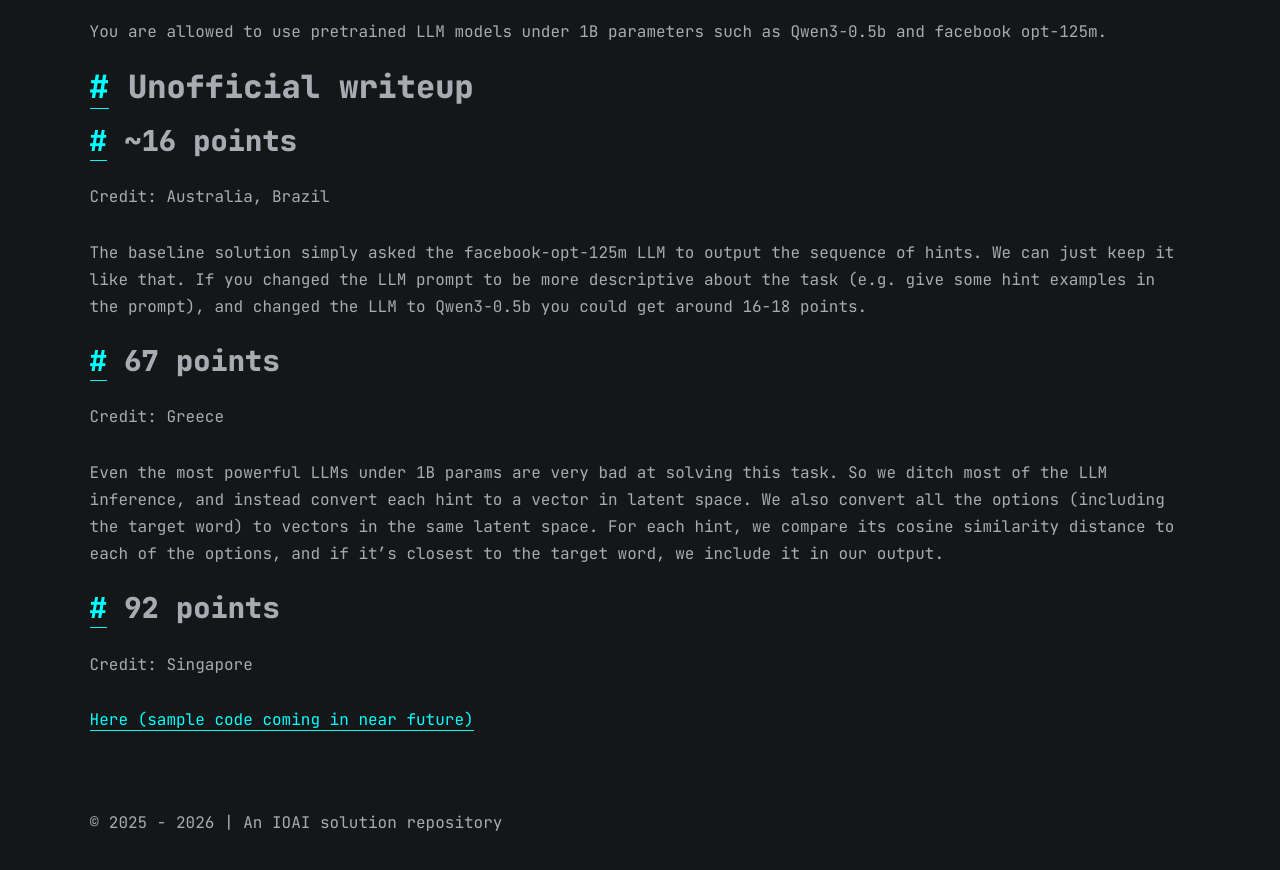
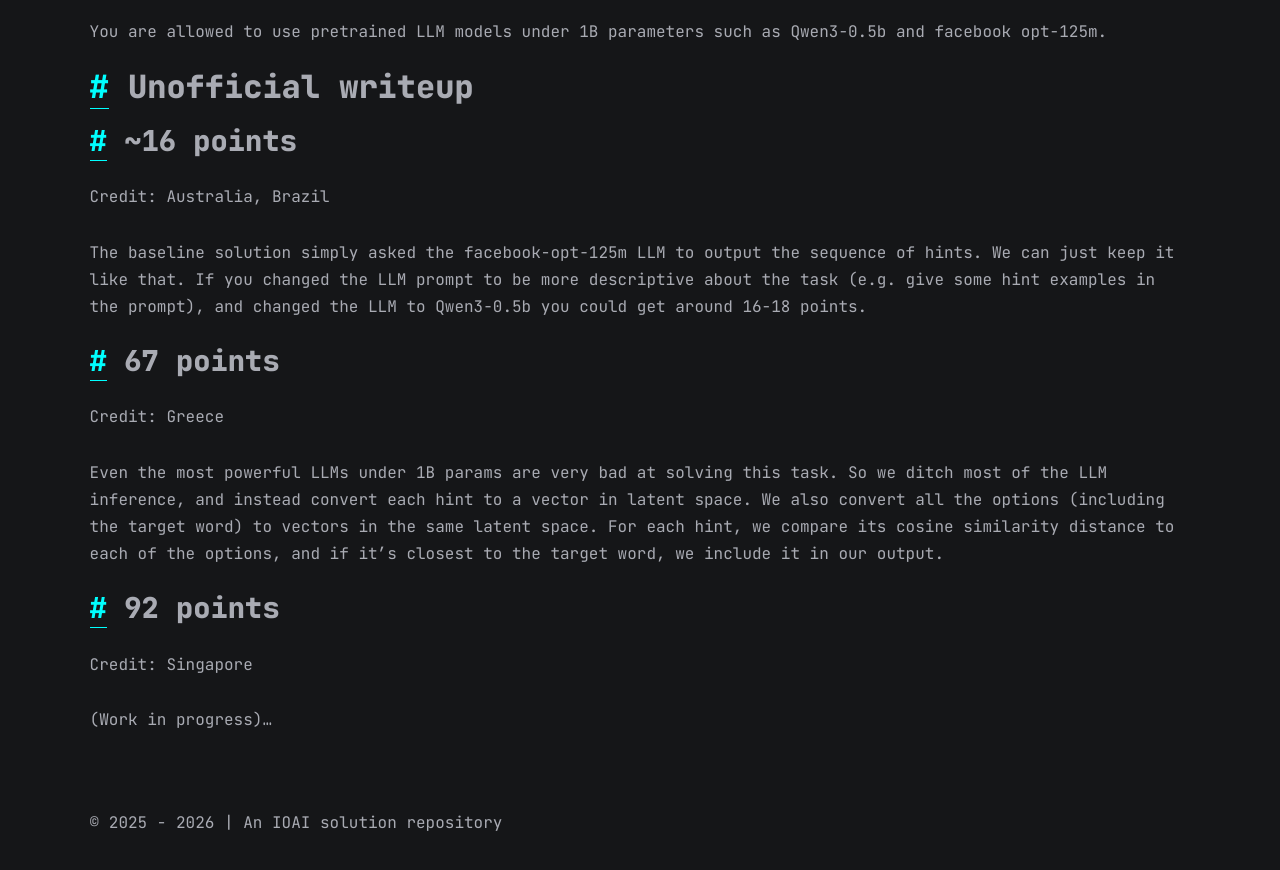
Before and after one commit to ioai-writeup/ioai-writeup.github.io, a Jekyll site: the page built from all_collections/_posts/2025-08-09-d1p3-concepts.md, in a window 1280 px wide and 900 px high, scrolled down 605 px. Shown: the top 870 px of the window. Built offline with Jekyll 4.4.1, drawn with Linux system fonts in a browser that asks for light colours.

Commit message:
Update link text for future sample code

```diff
--- a/all_collections/_posts/2025-08-09-d1p3-concepts.md
+++ b/all_collections/_posts/2025-08-09-d1p3-concepts.md
@@ -28,4 +28,4 @@ Even the most powerful LLMs under 1B params are very bad at solving this task. S
 ## 92 points
 Credit: Singapore
 
-[Here (sample code coming in near future)](https://discord.com/channels/1271542282142748774/1394369012544311427/1404480016141778944)
+(Work in progress)...
```
